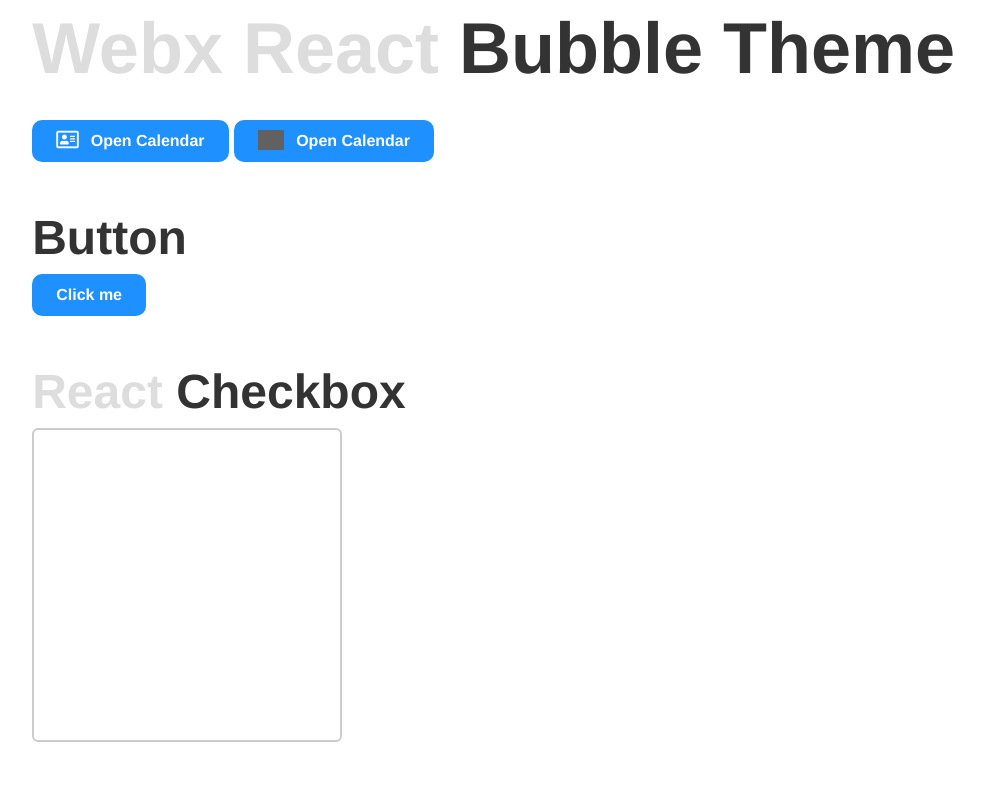
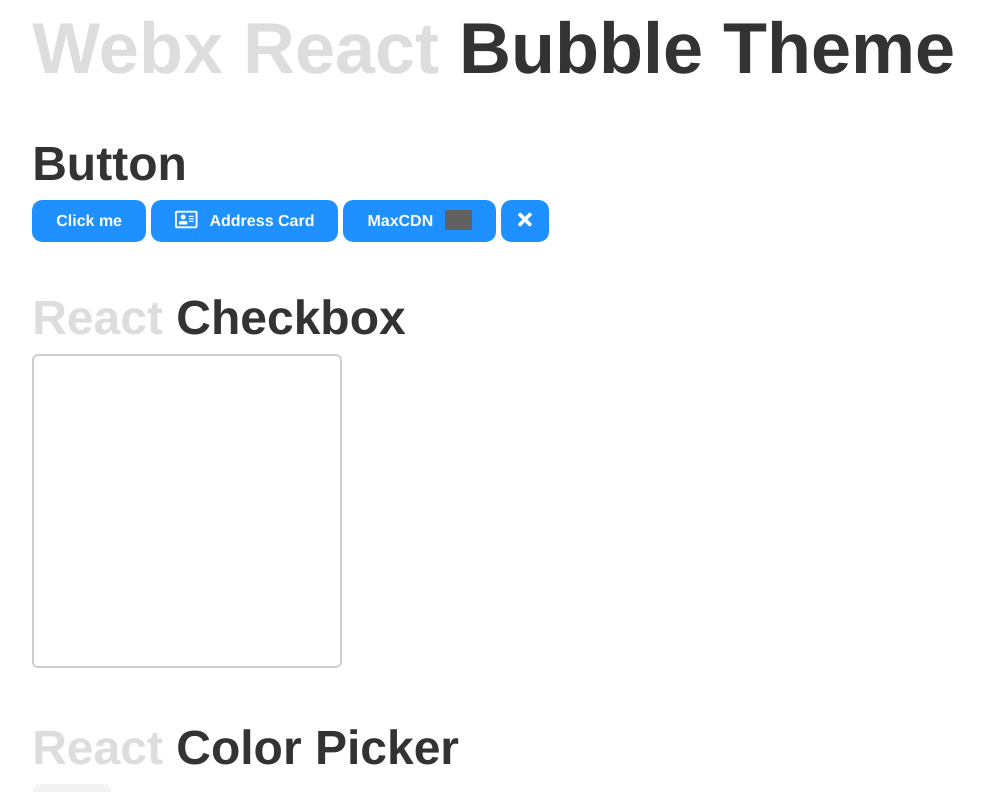
Before and after one commit to webx-components/webx-react, a React (Create React App) app: page / in a window 1280 px wide. Shown: the top 792 px of the page, without its empty margins (39-1023 px from the left). Built offline with nearby package versions, Linux system fonts and the light colour scheme; grey boxes are pictures that could not be loaded.

Commit message:
Added support for Icon buttons.

```diff
--- a/src/css/forms/_button.scss
+++ b/src/css/forms/_button.scss
@@ -70,6 +70,12 @@ $button-icon-gap: 12px;
     padding-left: $button-icon-gap;
   }
 
+  &:first-child:last-child {
+    padding: 0;
+    margin-left: -12px;
+    margin-right: -12px;
+  }
+
   $button-icon-sizes:
     "small" 16px,
     "medium" 20px,
--- a/src/examples/BubbleTheme.tsx
+++ b/src/examples/BubbleTheme.tsx
@@ -33,16 +33,6 @@ export default class BubbleTheme extends Component {
 
       <h1><span>Webx React</span> Bubble Theme</h1>
 
-      <Button style={{marginRight: "5px"}}>
-        <Icon code="far fa-address-card" />
-        <span className="button__container">Open Calendar</span>
-      </Button>
-
-      <Button>
-        <Icon invert src="https://img.icons8.com/ios-filled/100/000000/maxcdn.png"/>
-        <span className="button__container">Open Calendar</span>
-      </Button>
-
       {/* TODO: */}
       {/* Color Picker */}
       {/* Date + Time Picker */}
@@ -59,7 +49,21 @@ export default class BubbleTheme extends Component {
       {/* Area */}
 
       <h2>Button</h2>
-      <Button>Click me</Button>
+      <Button style={{marginRight: "5px"}}>Click me</Button>
+
+      <Button style={{marginRight: "5px"}}>
+        <Icon code="far fa-address-card" />
+        <span className="button__container">Address Card</span>
+      </Button>
+
+      <Button style={{marginRight: "5px"}}>
+        <span className="button__container">MaxCDN</span>
+        <Icon invert src="https://img.icons8.com/ios-filled/100/000000/maxcdn.png"/>
+      </Button>
+
+      <Button>
+        <Icon code="fas fa-times"/>
+      </Button>
 
       <div style={{display: "none"}}>
         <h2><span>Pure CSS</span> Checkbox</h2>
```
